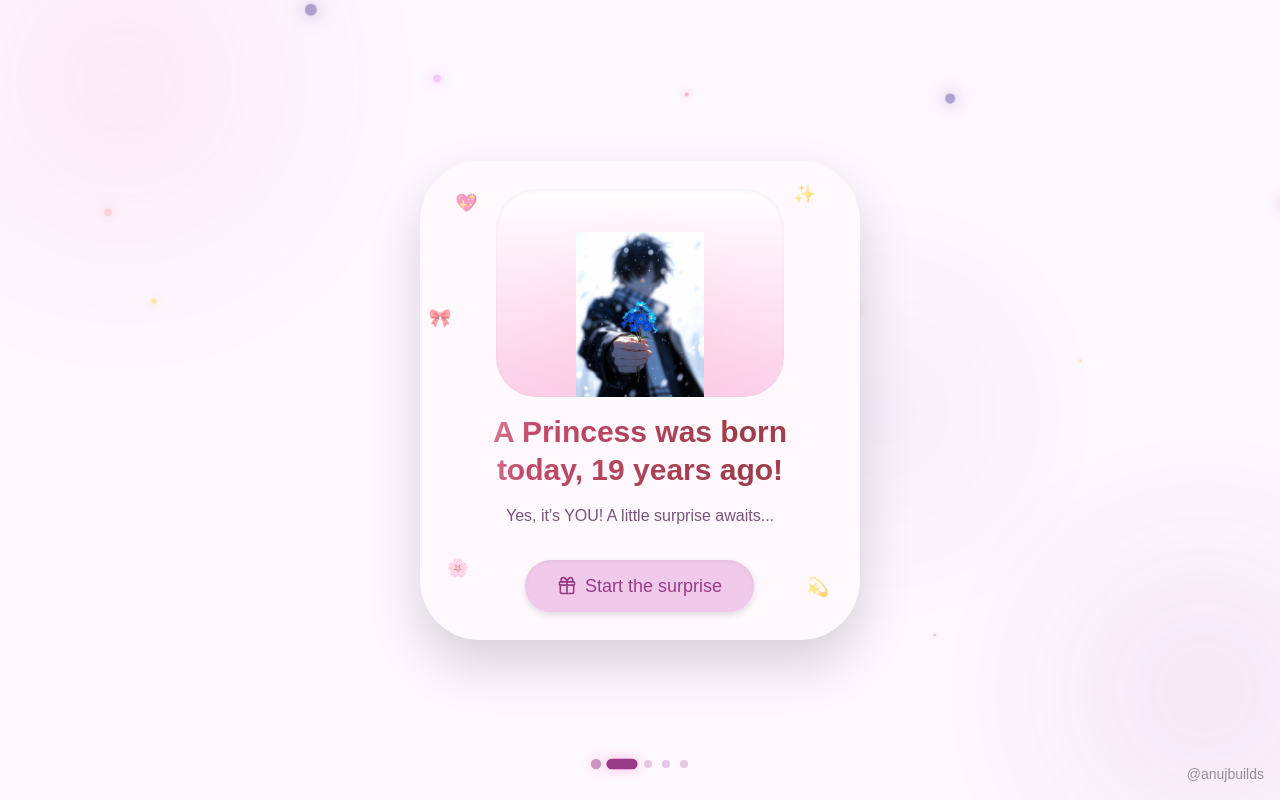
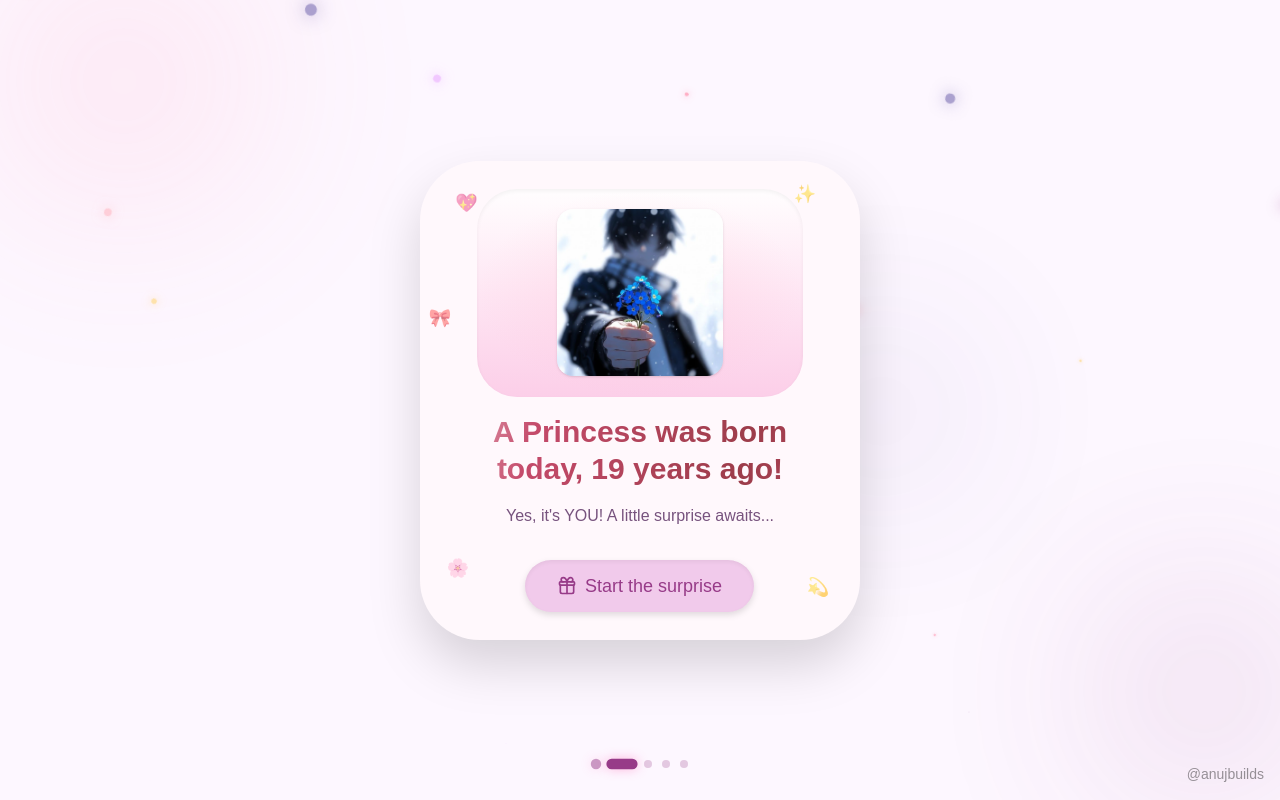
Before and after one commit to aamandsahu2-code/trishika2.0, a Next.js app: page / in a window 1280 px wide. Built offline with nearby package versions, Linux system fonts and the light colour scheme; a web font is replaced by a local one.

Commit message:
Update IntroScreen.jsx

```diff
--- a/src/components/screens/IntroScreen.jsx
+++ b/src/components/screens/IntroScreen.jsx
@@ -65,10 +65,10 @@ export default function IntroScreen({ onNext }) {
         </motion.div>
       ))}
 
-      {/* Illustration box - Width reduced to 75% and centered */}
+      {/* Illustration box - Adjusted for centered square image */}
       <motion.div
         variants={childVariants}
-        className="relative h-44 md:h-52 w-[75%] mx-auto bg-linear-to-b from-white/80 to-pink-200 rounded-[40px] flex items-end justify-center shadow-inner overflow-hidden"
+        className="relative h-44 md:h-52 w-[85%] mx-auto bg-linear-to-b from-white/80 to-pink-200 rounded-[40px] flex items-center justify-center shadow-inner overflow-hidden"
       >
         {/* Inner glow highlight */}
         <motion.div
@@ -77,7 +77,7 @@ export default function IntroScreen({ onNext }) {
           transition={{ duration: 1.2, delay: 0.5 }}
           className="absolute inset-0 rounded-[40px] pointer-events-none"
           style={{
-            background: "radial-gradient(ellipse at 50% 80%, rgba(255,180,200,0.25), transparent 65%)",
+            background: "radial-gradient(ellipse at 50% 50%, rgba(255,180,200,0.25), transparent 70%)",
           }}
         />
 
@@ -85,7 +85,8 @@ export default function IntroScreen({ onNext }) {
           loading="lazy"
           src="/gifs/intro.jpg"
           alt="Cute"
-          className="w-26 md:w-32 relative z-10"
+          // Aspect-square aur fixed height/width se 1:1 ratio aayega
+          className="h-[80%] aspect-square object-cover rounded-2xl relative z-10 shadow-sm"
           initial={{ scale: 0.7, opacity: 0 }}
           animate={{ scale: 1, opacity: 1 }}
           transition={{ duration: 0.7, delay: 0.35, ease: [0.34, 1.56, 0.64, 1] }}
@@ -95,13 +96,13 @@ export default function IntroScreen({ onNext }) {
       {/* Text block */}
       <motion.div variants={childVariants} className="text-center px-2">
         <h1
-          className="shimmer-text text-2xl md:text-3xl font-semibold leading-tight will-change-transform"
+          className="shimmer-text text-2xl md:text-3xl font-semibold leading-tight"
         >
           A Princess was born today, 19 years ago!
         </h1>
 
         <motion.p
-          className="mt-4 text-foreground will-change-transform"
+          className="mt-4 text-foreground"
           initial={{ opacity: 0 }}
           animate={{ opacity: 1 }}
           transition={{ duration: 0.7, delay: 0.7 }}
@@ -111,17 +112,13 @@ export default function IntroScreen({ onNext }) {
       </motion.div>
 
       {/* CTA Button */}
-      <motion.div
-        variants={childVariants}
-        className="mt-4"
-      >
+      <motion.div variants={childVariants} className="mt-4">
         <Button
           onClick={() => onNext?.()}
           className="bg-[#f1caeb] text-primary relative overflow-hidden group"
         >
-          {/* Button shine on hover */}
           <span
-            className="absolute inset-0 -translate-x-full group-hover:translate-x-full transition-transform duration-500 pointer-events-none"
+            className="absolute inset-0 -translate-x-full group-hover:translate-x-full transition-transform duration-500"
             style={{ background: "linear-gradient(90deg, transparent, rgba(255,255,255,0.35), transparent)" }}
           />
           <Gift size={20} className="relative z-10" />
```
